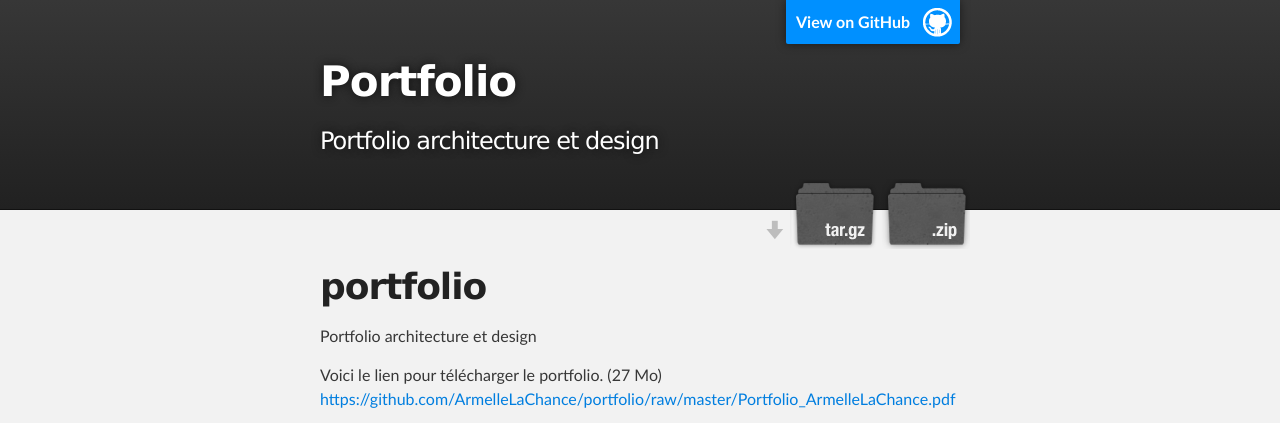
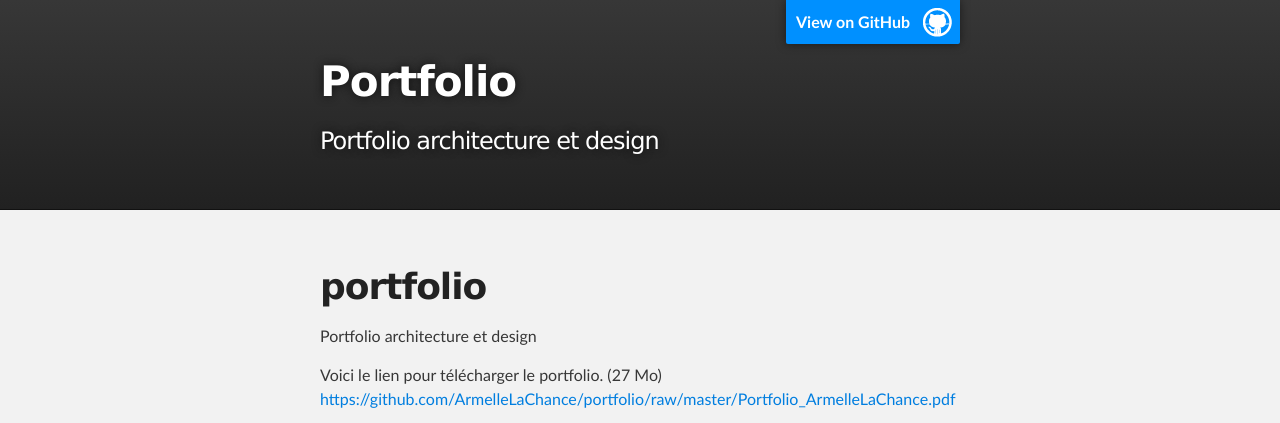
Before and after one commit to ArmelleLaChance/portfolio, a plain HTML site: page index.html in a window 1280 px wide. Shown: the top 423 px of the page. Drawn offline with Linux system fonts and the light colour scheme.

Commit message:
Update index.html

```diff
--- a/index.html
+++ b/index.html
@@ -20,11 +20,6 @@
 
           <h1 id="project_title">Portfolio</h1>
           <h2 id="project_tagline">Portfolio architecture et design </h2>
-
-            <section id="downloads">
-              <a class="zip_download_link" href="https://github.com/ArmelleLaChance/portfolio/zipball/master">Download this project as a .zip file</a>
-              <a class="tar_download_link" href="https://github.com/ArmelleLaChance/portfolio/tarball/master">Download this project as a tar.gz file</a>
-            </section>
         </header>
     </div>
 
```
